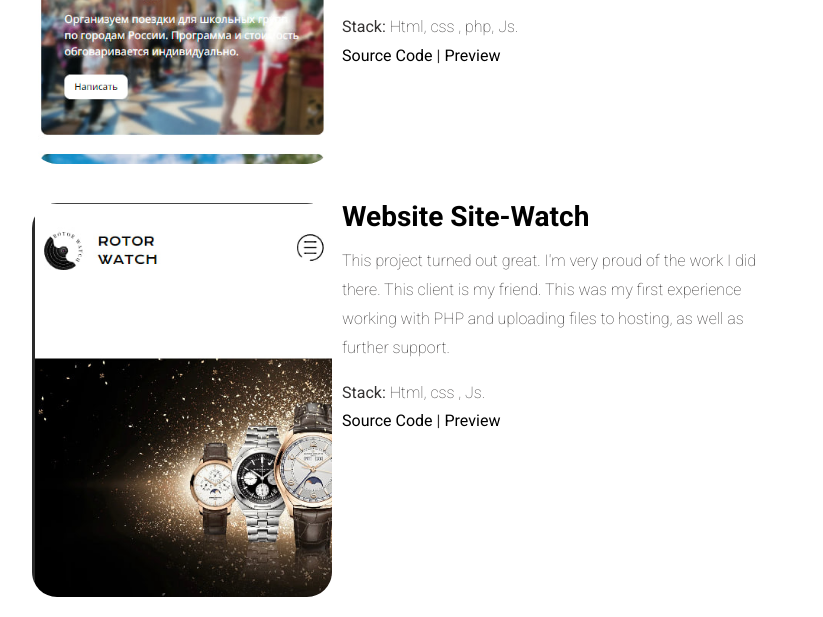
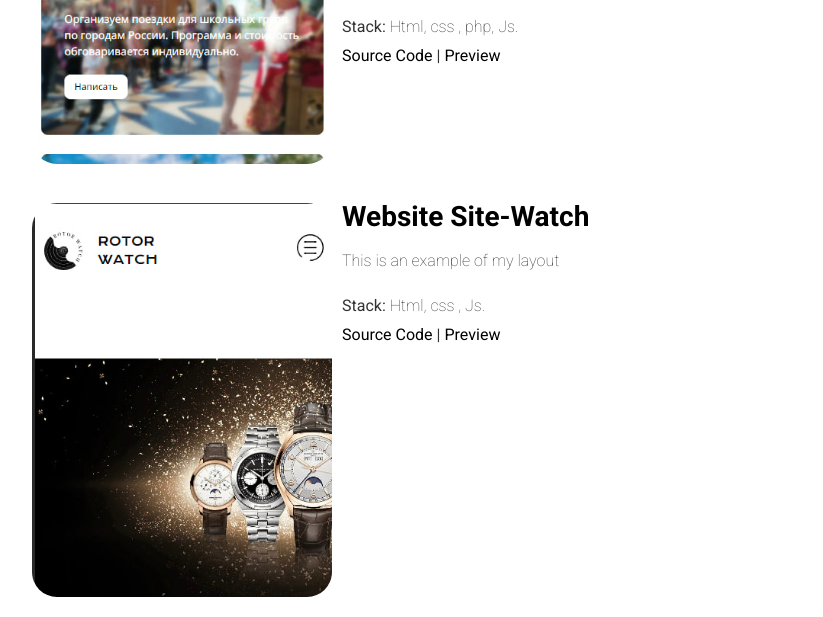
Before and after one commit to PythonAndreevih/PythonAndreevih.github.io, a plain HTML site: page index.html in a window 1280 px wide. Shown: the part 948-1565 px from the top of the page, without its empty margins (228-1051 px from the left). Drawn offline with Linux system fonts and the light colour scheme.

Commit message:
Update index.html

```diff
--- a/index.html
+++ b/index.html
@@ -88,8 +88,7 @@
                             <a href="/example/project.html"><span>Website Site-Watch</span></a>
                         </div>
                         <div class="main-item__description">
-                            <p>This project turned out great. I'm very proud of the work I did there.
-                                This client is my friend. This was my first experience working with PHP and uploading files to hosting, as well as further support.</p>
+                            <p>This is an example of my layout</p>
                         </div>
                         <div class="main-item__subdescription">
                             <p><span>Stack:</span> Html, css , Js.</p>
```
